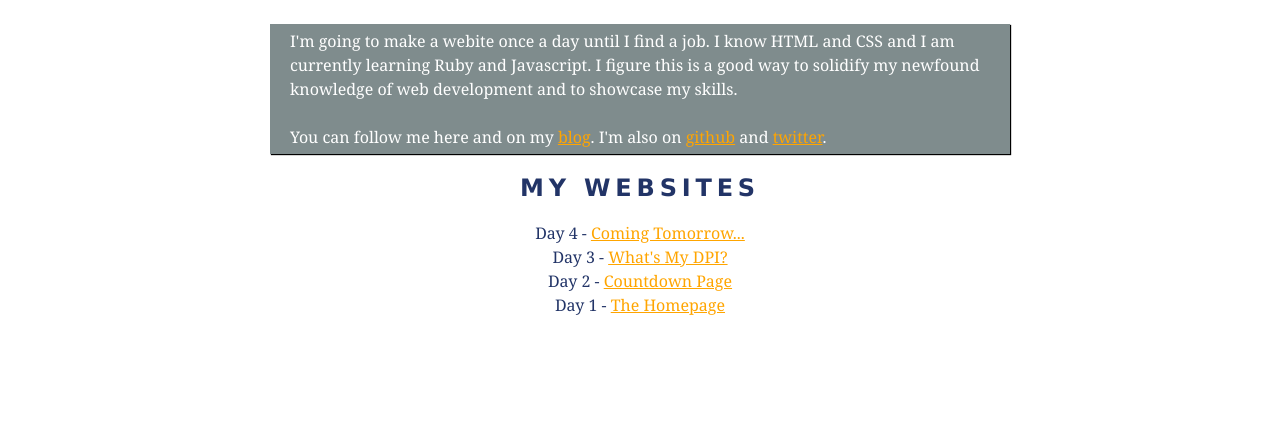
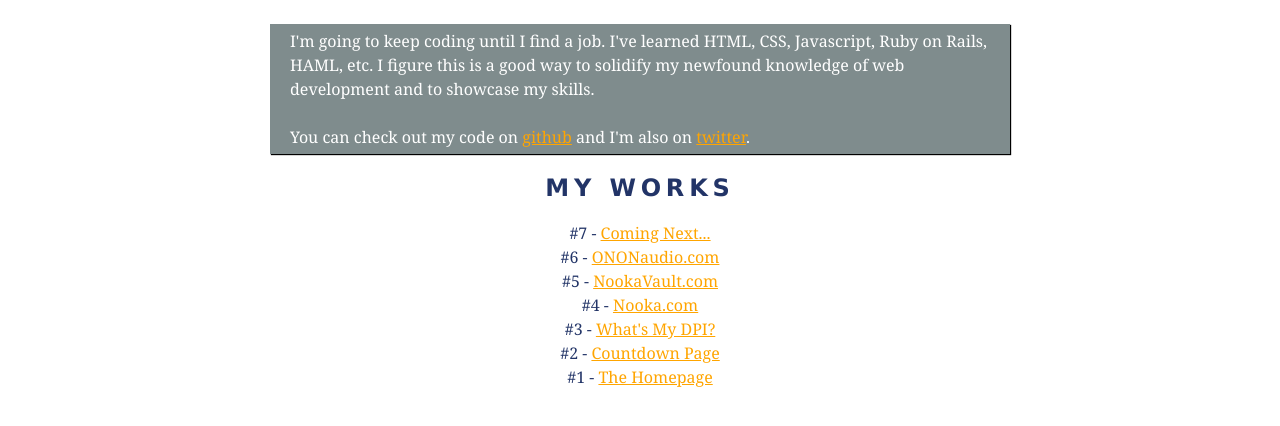
Before and after one commit to jamesalmeida/my-work-until-i-get-a-job, a plain HTML site: page index.html in a window 1280 px wide. Shown: the part 98-524 px from the top of the page. Drawn offline with Linux system fonts and the light colour scheme.

Commit message:
updated index

```diff
--- a/index.html
+++ b/index.html
@@ -5,7 +5,7 @@
 		<!--[if IE]><![endif]-->
 		<!-- Always force latest IE rendering engine & Chrome Frame -->
 		<meta http-equiv="X-UA-Compatible" content="IE=edge,chrome=1">
-		<title>James Almeida: One a Day</title>
+		<title>James Almeida</title>
 		<link href="css/styles.css" rel="stylesheet">
 		<link rel="shortcut icon" type="image/ico" href="img/favicon.ico">
 		<link rel="apple-touch-icon" href="img/apple-touch-icon.png">
@@ -15,19 +15,22 @@
 		</br>
 		<div>
 			<h1>I'm James Almeida & I want to be a developer.</h1>
-			<p id="top_paragraph">I'm going to make a webite once a day until I find a job. I know HTML and CSS and I am currently learning Ruby and Javascript. I figure this is a good way to solidify my newfound knowledge of web development and to showcase my skills.
+			<p id="top_paragraph">I'm going to keep coding until I find a job. I've learned HTML, CSS, Javascript, Ruby on Rails, HAML, etc. I figure this is a good way to solidify my newfound knowledge of web development and to showcase my skills.
 			</br> </br>
-			You can follow me here and on my <a href="http://jamesoftrades.tumblr.com/" target='blank'>blog</a>. I'm also on <a href="https://github.com/mrdude42/one-a-day" target='blank'>github</a> and <a href="https://twitter.com/jimmyalmeida" target='blank'>twitter</a>.</br>
+			<!-- You can follow me here and on my <a href="http://jamesoftrades.tumblr.com/" target='blank'>blog</a>.  -->You can check out my code on <a href="https://github.com/mrdude42/one-a-day" target='blank'>github</a> and I'm also on <a href="https://twitter.com/jimmyalmeida" target='blank'>twitter</a>.</br>
 			</p>
 		</div>
 
 		<div id='website_list'>
-			<h2>My Websites</h2>
+			<h2>My Works</h2>
 			<ul>
-				<li>Day 4 - <a href="index.html">Coming Tomorrow...</a></li>
-				<li>Day 3 - <a href="sites/dpi/dpi.html">What's My DPI?</a></li>
-				<li>Day 2 - <a href="sites/countdown/countdown.html">Countdown Page</a></li>
-				<li>Day 1 - <a href="index.html">The Homepage</a></li>
+				<li>#7 - <a href="index.html">Coming Next...</a></li>
+                        <li>#6 - <a href="index.html">ONONaudio.com</a></li>
+                        <li>#5 - <a href="http://www.nookavault.com">NookaVault.com</a></li>
+                        <li>#4 - <a href="http://www.nooka.com">Nooka.com</a></li>
+				<li>#3 - <a href="sites/dpi/dpi.html">What's My DPI?</a></li>
+				<li>#2 - <a href="sites/countdown/countdown.html">Countdown Page</a></li>
+				<li>#1 - <a href="index.html">The Homepage</a></li>
 			</ul>
 		</div>
 
```
